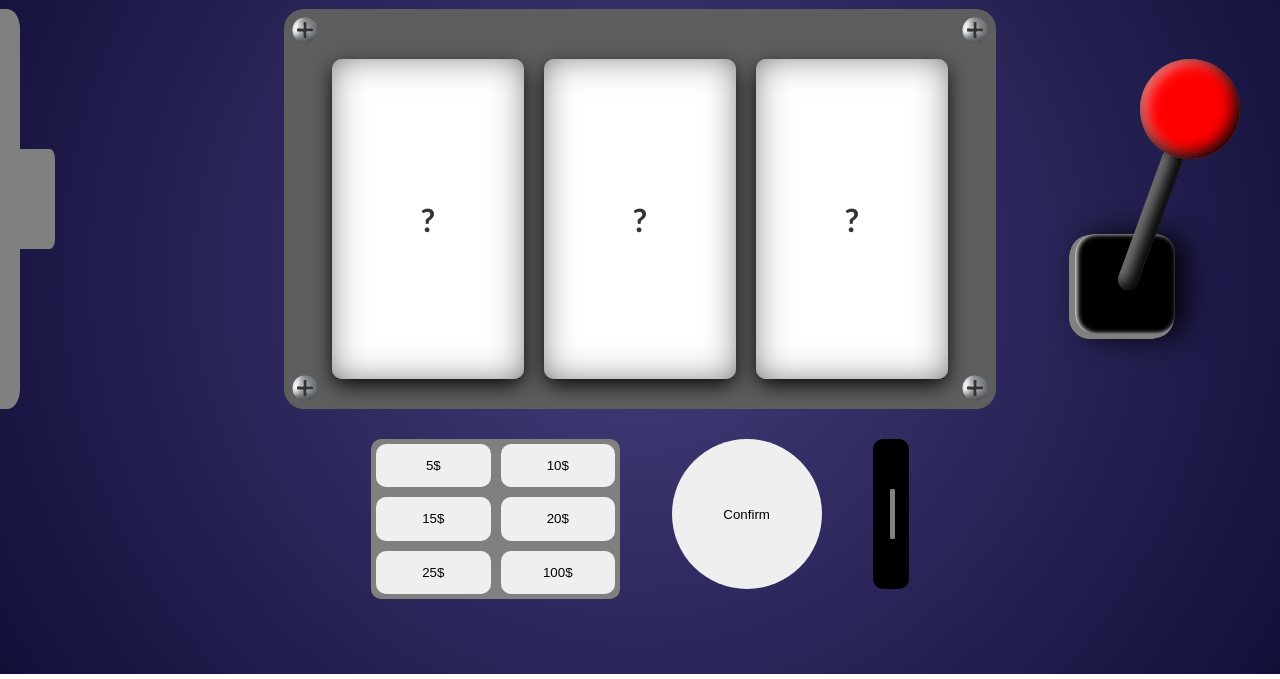
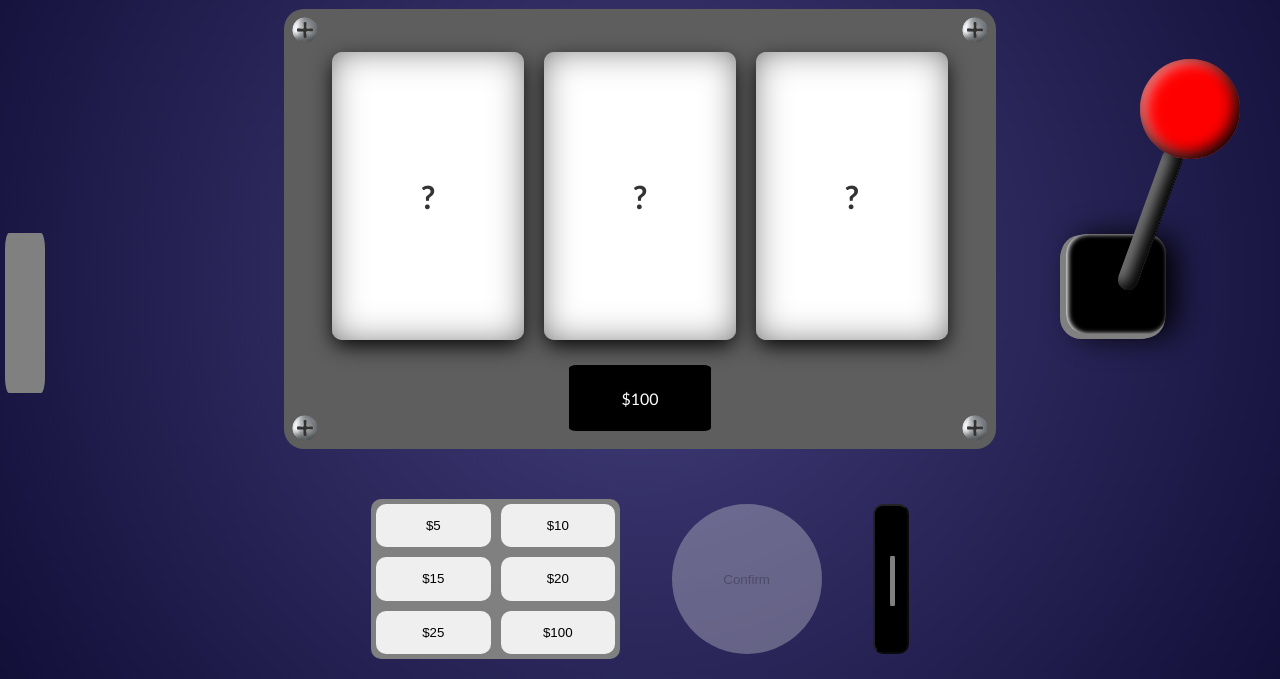
Before and after one commit to Divinitry/Project-1-Slot-Machine, a plain HTML site: page index.html in a window 1280 px wide. Shown: the part 126-805 px from the top of the page. Drawn offline with Linux system fonts and the light colour scheme.

Commit message:
layout finished - dynamic updating and buttons all done, start a good portion of the logic

```diff
--- a/css/styles.css
+++ b/css/styles.css
@@ -46,7 +46,10 @@ h1 {
 
 .column1 {}
 
-.column2 {}
+.column2 {
+    height: 100%;
+    width: 100%;
+}
 
 .column3 {}
 
@@ -56,8 +59,8 @@ h1 {
     margin-top: 25px;
     position: absolute;
     left: -240px;
-    width: 260px;
-    height: 400px;
+    width: 15%;
+    height: 80%;
     background-color: grey;
     transition: left 0.3s cubic-bezier(0.8, 0, 0.6, 1);
     border-top-right-radius: 5%;
@@ -72,8 +75,8 @@ h1 {
     position: absolute;
     background-color: grey;
     top: 35%;
-    width: 50px;
-    height: 100px;
+    width: 40px;
+    height: 25%;
     left: 245px;
     border-radius: 10%;
 }
@@ -94,12 +97,54 @@ h1 {
 /*---------------------------  Slot Machine  -----------------------------*/
 
 .slot-machine {
+    position: relative;
     width: 100%;
-    height: 400px;
+    height: 55vh;
     background-color: rgb(95, 94, 94);
     border-radius: 20px;
     margin-top: 25px;
     position: relative;
+    align-items: center;
+    justify-content: center;
+}
+
+.container {
+    display: flex;
+    justify-content: center;
+    align-items: center;
+    height: 85%;
+}
+
+.slot-container {
+    display: flex;
+    justify-content: center;
+    align-items: center;
+    width: 27%;
+    height: 77%;
+    border-radius: 10px;
+    overflow: hidden;
+    position: relative;
+    margin: 10px;
+    -webkit-box-shadow: 0px 7px 21px -2px #000000;
+    box-shadow: 0px 7px 21px -2px #000000;
+}
+
+.slot-symbol {
+    position: absolute;
+    top: 0;
+    left: 0;
+    width: 100%;
+    height: 100%;
+    display: flex;
+    justify-content: center;
+    align-items: center;
+    font-size: 2rem;
+    font-weight: bold;
+    color: #333;
+    background-color: white;
+    -webkit-box-shadow: inset 0px 0px 40px -10px rgba(0, 0, 0, 0.75);
+    -moz-box-shadow: inset 0px 0px 40px -10px rgba(0, 0, 0, 0.75);
+    box-shadow: inset 0px 0px 40px -10px rgba(0, 0, 0, 0.75);
 }
 
 .bolt {
@@ -130,53 +175,32 @@ h1 {
     right: 1px;
 }
 
-.container {
+/*---------------------------  Money display  -----------------------------*/
+
+.money-container{
     display: flex;
+    background-color: black;
+    height: 15%;
+    width: 20%;
+    border-radius: 5%;
+    margin-left: 40%;
+    justify-content: center;
+    align-items: center;
     position: relative;
-    justify-content: center;
-    top: 10%;
+    top: -18px;
 }
 
-.slot-container {
-    display: flex;
-    justify-content: center;
-    align-items: center;
-    width: 15vw;
-    height: 40vh;
-    border-radius: 10px;
-    overflow: hidden;
-    position: relative;
-    margin: 10px;
-    -webkit-box-shadow: 0px 7px 21px -2px #000000;
-    box-shadow: 0px 7px 21px -2px #000000;
-}
-
-.slot-symbol {
-    position: absolute;
-    top: 0;
-    left: 0;
-    width: 100%;
-    height: 100%;
-    display: flex;
-    justify-content: center;
-    align-items: center;
-    font-size: 2rem;
-    font-weight: bold;
-    color: #333;
-    background-color: white;
-    -webkit-box-shadow: inset 0px 0px 40px -10px rgba(0, 0, 0, 0.75);
-    -moz-box-shadow: inset 0px 0px 40px -10px rgba(0, 0, 0, 0.75);
-    box-shadow: inset 0px 0px 40px -10px rgba(0, 0, 0, 0.75);
+.money-display{
 }
 
 /*---------------------------  Ui / Buttons  -----------------------------*/
 
 .ui {
     margin-top: 30px;
-    ;
     display: flex;
-    flex-wrap: nowrap;
     justify-content: center;
+    align-items: center;
+    height: 25vh;
 }
 
 .wager-choice-container {
@@ -264,7 +288,6 @@ h1 {
     align-items: center;
     justify-content: center;
     position: relative;
-
 }
 
 .ball {
@@ -299,7 +322,7 @@ h1 {
     background-color: black;
     border-radius: 20%;
     top: 250px;
-    right: 37%;
+    right: 40%;
     box-shadow: -5px 5px 0px grey, -6px 4px 0px grey, -5px 1px 0px grey,
         -1px 4px 0px grey, 10px 2px 30px #000000, 2px 0px 5px white inset;
 }
@@ -328,7 +351,7 @@ h1 {
     width: 20px;
     background-color: grey;
     top: 255px;
-    left: 52.5%;
+    left: 60%;
     border-radius: 20px;
     rotate: 120deg;
     box-shadow: -10px 0px 15px #000000 inset, inset -5px -5px 10px;
@@ -341,7 +364,7 @@ h1 {
     background-color: red;
     border-radius: 50%;
     top: 330px;
-    left: 55%;
+    left: 70%;
     box-shadow: -5px -5px 15px #000000 inset, 5px 2px 15px #faa0a0 inset;
 }
 
--- a/index.html
+++ b/index.html
@@ -17,7 +17,7 @@
             <h1>JavaSpin!</h1>
 
             <div class="lightdarkmode">
-                <button class="lightdarkbutton">Light mode</button>
+                <button class="lightdarkbutton">Dark mode</button>
             </div>
 
         </div>
@@ -27,14 +27,15 @@
                 <div class="pullout-div"></div>
                 <div class="container2">
                     <h1 class="popuph1"> RULES AND STUFF <h1>
-                    <p class="popup-p">Lorem ipsum dolor sit amet, consectetur adipiscing elit. Etiam vitae blandit velit.
+                            <p class="popup-p">Lorem ipsum dolor sit amet, consectetur adipiscing elit. Etiam vitae
+                                blandit velit.
                             </p>
                 </div>
             </div>
         </div>
 
         <div class="column2 columns">
-
+            <div class="">
                 <div class="slot-machine">
                     <img src="Images/bolt.png" class="bolt1 bolt">
                     <img src="Images/bolt.png" class="bolt2 bolt">
@@ -51,29 +52,33 @@
                             <div id="slot-symbol" class="slot-symbol">?</div>
                         </div>
                     </div>
+                    <div class="money-container">
+                        <p id="money-display" class="money-display">0$</p>
+                    </div>
+                </div>
             </div>
 
             <div class="ui">
                 <div class="wager-choice-container">
-                    <button class="button1 button">5$</button>
-                    <button class="button2 button">15$</button>
-                    <button class="button3 button">25$</button>
-                    <button class="button4 button">10$</button>
-                    <button class="button5 button">20$</button>
-                    <button class="button6 button">100$ </button>
+                    <button id="5DollarButton" class="button1 button">$5</button>
+                    <button id="15DollarButton" class="button2 button">$15</button>
+                    <button id="25DollarButton" class="button3 button">$25</button>
+                    <button id="10DollarButton" class="button4 button">$10</button>
+                    <button id="20DollarButton" class="button5 button">$20</button>
+                    <button id="100DollarButton" class="button6 button">$100 </button>
                 </div>
                 <div class="confirm-button-container">
-                    <button class="confirm-button">Confirm</button>
+                    <button id="confirm-button" class="confirm-button">Confirm</button>
                 </div>
-                <div class="coin-slot">
+                <button id="coin-slot" class="coin-slot">
                     <div class="coin-slit"></div>
-                </div>
+                </button>
             </div>
 
         </div>
 
         <div class="column3 columns">
-
+            <div id="lever-container" class="lever-container">
                 <div id="lever" class="lever">
                     <div class="base"></div>
                     <div class="stick"></div>
@@ -84,7 +89,7 @@
                     <div class="stick stick2"></div>
                     <div class="ball ball2"></div>
                 </div>
-
+            </div>
         </div>
 
     </div>
--- a/js/script.js
+++ b/js/script.js
@@ -1,3 +1,92 @@
+// Global variables
+let currentMoney = 100;
+let wager5 = 5;
+let wager10 = 10;
+let wager15 = 15;
+let wager20 = 20;
+let wager25 = 25;
+let wager100 = 100;
+
+const moneyDisplay = document.getElementById("money-display");
+moneyDisplay.innerText = `$${currentMoney}`;
+
+const confirmButton = document.getElementById("confirm-button");
+confirmButton.disabled = true;
+
+const slotButton = document.getElementById("coin-slot")
+slotButton.disabled = true;
+
+const lever = document.getElementById("lever")
+lever.style.pointerEvents = "none";
+
+const fiveButton = document.getElementById("5DollarButton");
+const tenButton = document.getElementById("10DollarButton");
+const fifteenButton = document.getElementById("15DollarButton");
+const twentyButton = document.getElementById("20DollarButton");
+const twentyFiveButton = document.getElementById("25DollarButton");
+const oneHundredButton = document.getElementById("100DollarButton");
+
+function pauseButtons(){
+    fiveButton.disabled = true;
+    tenButton.disabled = true;
+    fifteenButton.disabled = true;
+    twentyButton.disabled = true;
+    twentyFiveButton.disabled = true;
+    oneHundredButton.disabled = true;
+}
+
+fiveButton.addEventListener("click", function () {
+    buttonHandler(wager5);
+});
+tenButton.addEventListener("click", function () {
+    buttonHandler(wager10);
+});
+fifteenButton.addEventListener("click", function () {
+    buttonHandler(wager15);
+});
+twentyButton.addEventListener("click", function () {
+    buttonHandler(wager20);
+});
+twentyFiveButton.addEventListener("click", function () {
+    buttonHandler(wager25);
+});
+oneHundredButton.addEventListener("click", function () {
+    buttonHandler(wager100);
+});
+
+function buttonHandler(wager) {
+    selectedWager = wager
+    if (currentMoney >= selectedWager) {
+        confirmButton.disabled = false;
+    } else {
+        alert(`Not enough money to wager $${selectedWager} dollars, you currently have $${currentMoney}`);
+        // CHANGE THIS TO AN ACTUAL NICE LOOKING ALERT! ^
+    }
+    confirmButton.addEventListener("click", function(){
+        currentMoney -= selectedWager;
+        moneyDisplay.innerText = `$${currentMoney}`;
+        slotButton.disabled = false;
+        confirmButton.disabled = true;
+        pauseButtons()
+        selectedWager = 0
+    })
+}
+
+lever.addEventListener("click", function(){
+    document.getElementById("lever").style.display = "none";
+    document.getElementById("pulledlever").style.display = "flex";
+
+    setInterval(() => {
+    document.getElementById("lever").style.display = "flex";
+    document.getElementById("pulledlever").style.display = "none";
+    }, 300)
+   })
+
+slotButton.addEventListener("click", function(){
+    lever.style.pointerEvents = "auto";
+})
+
+
 /*
 
 update document.get for when u make the lever and make each slot display different fruits when it spins, just + 1 index and change the emojis
```
Lines whose indentation alone changed are shown as unchanged.
